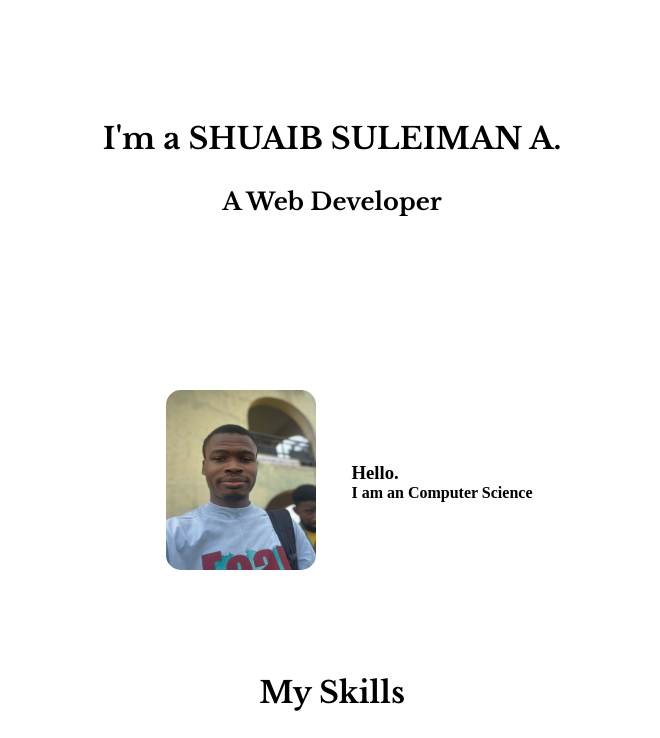
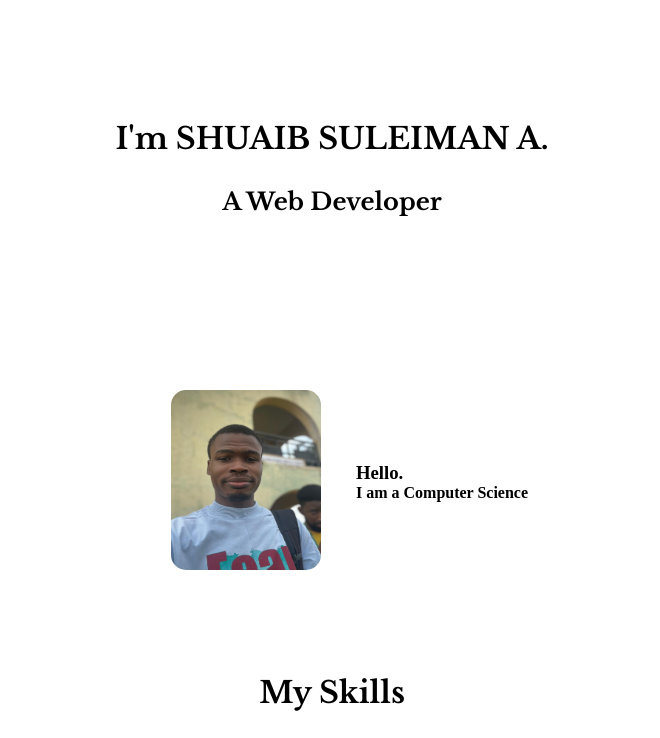
Before and after one commit to Shuaib-Adebowale/Project-Portfolio-capstone, a plain HTML site: page index.html in a window 1280 px wide. Shown: the top 738 px of the page, without its empty margins (308-968 px from the left). Drawn offline with nearby package versions, Linux system fonts and the light colour scheme; a web font is replaced by a local one.

Commit message:
Update index.html

```diff
--- a/index.html
+++ b/index.html
@@ -14,7 +14,7 @@
 </head>
 <body>
     <div class="background">
-        <h1>I'm a SHUAIB SULEIMAN A.</h1>
+        <h1>I'm SHUAIB SULEIMAN A.</h1>
         <h2>A Web Developer</h2>
     </div>
 
@@ -25,7 +25,7 @@
 
         <div class="text-education">
             <h3>Hello.</h3>
-            <h4>I am an Computer Science</h4>
+            <h4>I am a Computer Science</h4>
         </div>
     </div>
 
```
